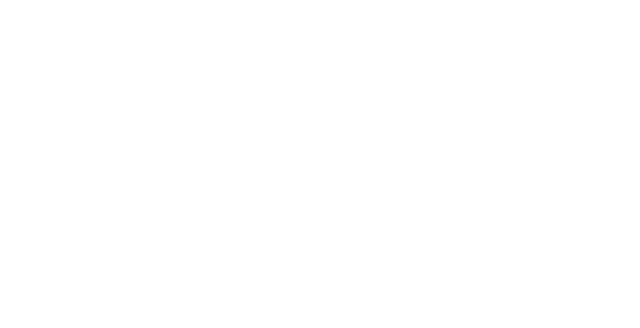
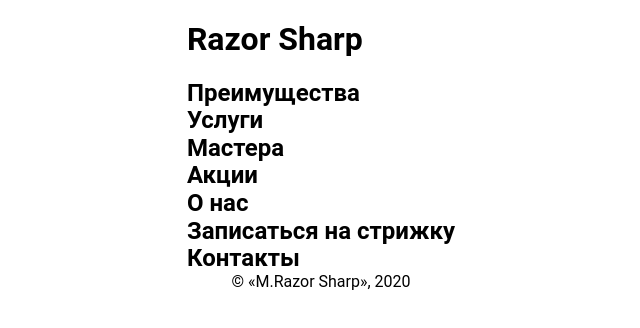
Before and after one commit to denverden/skillup, a website built with webpack: page barber-shop/src/pages/main/index.html in a window 1280 px wide. Shown: the whole page, without its empty margins (319-959 px from the left). Built offline with nearby package versions, Linux system fonts and the light colour scheme.

Commit message:
feat: added structure html

```diff
--- a/barber-shop/src/assets/styles/_variables.scss
+++ b/barber-shop/src/assets/styles/_variables.scss
@@ -1 +1,2 @@
 $main-color: #D0CC30;
+$bg-color: #302C2C;
--- a/barber-shop/src/assets/styles/styles.scss
+++ b/barber-shop/src/assets/styles/styles.scss
@@ -14,4 +14,7 @@
 
 body {
   font-family: 'Roboto', sans-serif;
+  display: flex;
+  flex-direction: column;
+  align-items: center;
 }
--- a/barber-shop/src/pages/main/index.html
+++ b/barber-shop/src/pages/main/index.html
@@ -6,5 +6,33 @@
     <title>BarberShop</title>
   </head>
   <body>
+    <header class="header"></header>
+    <main class="main">
+      <section id="welcom" class="welcom">
+        <h1>Razor Sharp</h1>
+      </section>
+      <section id="advantage" class="advantage">
+        <h2>Преимущества</h2>
+      </section>
+      <section id="services" class="services">
+        <h2>Услуги</h2>
+      </section>
+      <section id="masters" class="masters">
+        <h2>Мастера</h2>
+      </section>
+      <section id="stock" class="stock">
+        <h2>Акции</h2>
+      </section>
+      <section id="about" class="about">
+        <h2>О нас</h2>
+      </section>
+      <section id="recording" class="recording">
+        <h2>Записаться на стрижку</h2>
+      </section>
+      <section id="contacts" class="contacts">
+        <h2>Контакты</h2>
+      </section>
+    </main>
+    <footer class="footer">&copy; «М.Razor Sharp», 2020</footer>
   </body>
 </html>
```
Also changed, not shown: barber-shop/src/pages/main/index.js (line endings or trailing spaces).
